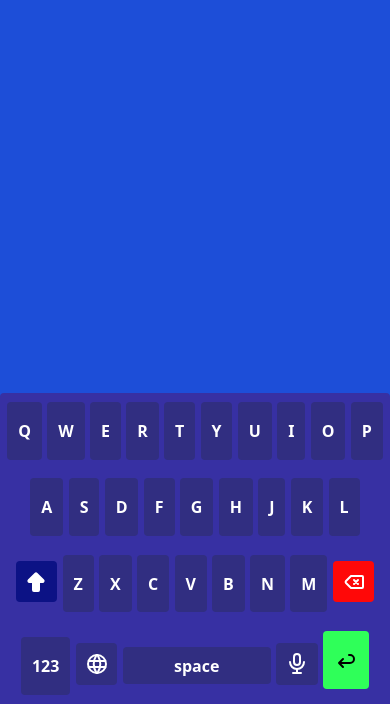
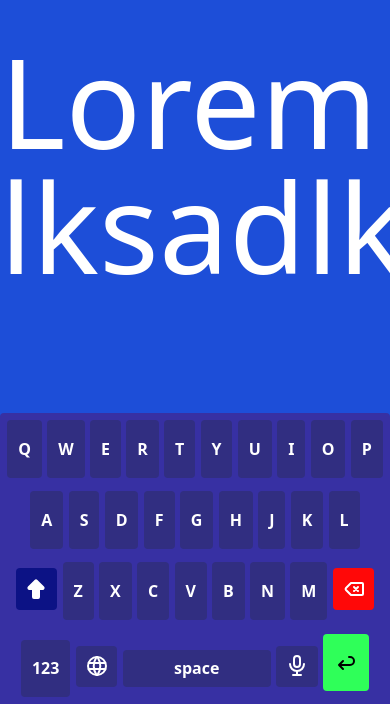
Before and after one commit to captainkapnap/kapericom, a Next.js app: page /portfolio/components/keyboard in a window 390 px wide. Shown: the part 140-844 px from the top of the page. Built offline with nearby package versions, Linux system fonts and the light colour scheme.

Commit message:
input area shows up

```diff
--- a/src/pages/portfolio/components/keyboard.tsx
+++ b/src/pages/portfolio/components/keyboard.tsx
@@ -1,4 +1,4 @@
-import { useState, MouseEvent } from "react";
+import { useState, MouseEvent, useEffect } from "react";
 import IcT from "~/pages/components/icons";
 
 type RowKeys = {
@@ -181,12 +181,14 @@ const kbKeys: RowKeys = {
 function ICodeThis() {
     // ================ STATE ================
     const [keyboardState, setKeyboardState] = useState<number>(1);
+    const [message, setMessage] = useState<string>('Lorem lksadlk');
+    const [fontSize, setFontSize] = useState<number>(400);
 
     // ================ HELPERS ================
     function CreateKeys() {
 
         return (
-            <div className='flex flex-col justify-center items-center'>
+            <div className='flex flex-col justify-center items-center shrink-0'>
                 <div className='h-1/4' id="kbRow1">
                     {/* 10 keys */}
                     {Array.from({ length: 10 }).map((_, idx) => {
@@ -194,7 +196,7 @@ function ICodeThis() {
                         const keyValue = rowKeys?.[idx];
                         if (keyValue === undefined) return <></>
                         return (
-                            <button onClick={(e) => handleKeyboard(e.currentTarget.id, keyValue)} className='text-white bg-indigo-900 rounded font-semibold hover:bg-indigo-500 kbButton' key={idx}  id={`kbButton-${idx}`} >
+                            <button onClick={(e) => handleKeyboard(e.currentTarget.id, keyValue)} className='text-white bg-indigo-900 rounded font-semibold sm:hover:bg-indigo-500 kbButton' key={idx}  id={`kbButton-${idx}`} >
                                 {keyValue}
                             </button>
                         )
@@ -208,7 +210,7 @@ function ICodeThis() {
                         const keyValue = rowKeys?.[idx];
                         if (keyValue === undefined) return <></>
                         return (
-                            <button onClick={(e) => handleKeyboard(e.currentTarget.id, keyValue)} className='text-white bg-indigo-900 rounded font-semibold hover:bg-indigo-500 kbButton' key={idx + 10}  id={`kbButton-${idx + 10}`} >
+                            <button onClick={(e) => handleKeyboard(e.currentTarget.id, keyValue)} className='text-white bg-indigo-900 rounded font-semibold sm:hover:bg-indigo-500 kbButton' key={idx + 10}  id={`kbButton-${idx + 10}`} >
                                 {keyValue}
                             </button>
                         )
@@ -223,7 +225,7 @@ function ICodeThis() {
                         const keyValue = rowKeys?.[idx];
                         if (keyValue === undefined) return <></>
                         return (
-                            <button onClick={(e) => handleKeyboard(e.currentTarget.id, keyValue)} className='text-white bg-indigo-900 rounded font-semibold hover:bg-indigo-500 kbButton' key={idx + 10 + 9}  id={`kbButton-${idx + 10 + 9}`} >
+                            <button onClick={(e) => handleKeyboard(e.currentTarget.id, keyValue)} className='text-white bg-indigo-900 rounded font-semibold sm:hover:bg-indigo-500 kbButton' key={idx + 10 + 9}  id={`kbButton-${idx + 10 + 9}`} >
                                 {keyValue}
                             </button>
                         )
@@ -237,7 +239,7 @@ function ICodeThis() {
                         const keyValue = rowKeys?.[idx];
                         if (keyValue === undefined) return <></>
                         return (
-                            <button onClick={(e) => handleKeyboard(e.currentTarget.id, keyValue)} className='text-white bg-indigo-900 rounded font-semibold hover:bg-indigo-500 kbButton' key={idx + 10 + 9 + 9}  id={`kbButton-${idx + 10 + 9 + 9}`} >
+                            <button onClick={(e) => handleKeyboard(e.currentTarget.id, keyValue)} className='text-white bg-indigo-900 rounded font-semibold sm:hover:bg-indigo-500 kbButton' key={idx + 10 + 9 + 9}  id={`kbButton-${idx + 10 + 9 + 9}`} >
                                 {keyValue}
                             </button>
                         )
@@ -263,16 +265,26 @@ function ICodeThis() {
 
         console.log(kbKeysIndex[kbButtonId], kbText)
 
+        if (kbText === 'space') {
+            kbText = ' '
+        }
+        setMessage(message + kbText)
+
     }
     // ================ LIFECYCLE ================
-
+    useEffect(() => {
+        setFontSize(message.length > 0 ? Math.max(20, 200 - (message.length + 2) * 5) :  100)
+    }, [message])
 
     // ================ RETURN ================
     return (
       <div id="toggleDarkDiv" className="dark">
-        <div id="bodyDiv" className="bg-blue-700 flex justify-center items-end min-h-screen">
+        <div id="bodyDiv" className="bg-blue-700 flex justify-center items-end max-h-screen min-h-screen overflow-hidden">
             <div className='w-full' id="kbWrapper">
-                <div className='bg-indigo-800 rounded-t flex justify-center items-center' id="kbContainer">
+                <div className='text-white flex flex-wrap max-w-full' style={{ fontSize: `${fontSize}px`}} id="kbInputArea">
+                    <p className='break-words hyphens-auto'>{message}</p>
+                </div>
+                <div className=' bg-indigo-800 rounded-t flex justify-center items-center' id="kbContainer">
                     <CreateKeys />
                 </div>
             </div>
--- a/src/styles/app.css
+++ b/src/styles/app.css
@@ -270,7 +270,7 @@ p {
     --kb-padding-x: clamp(0.45em, 2.8vw, 4em);
     --kb-padding-y: clamp(1vh, 2vh, 2.5vh);
     --kb-margin-x: clamp(0.12em, 0.7vw, 1em);
-    --kb-margin-y: clamp(0.4em, 1.1vh, 1.5em);
+    --kb-margin-y: clamp(0.4em, 0.8vh, 1.5em);
     --kb-fontsize: clamp(2rem, 2vw, 3rem);
     --kb-padding-ict: clamp(0.3em, 0.55em, 0.65em);
     --kb-transform-ict: clamp(-2px, 0.1vh + 20px ,4px);
@@ -349,3 +349,8 @@ p {
     background-color: rgb(47, 255, 89);
     color: black;
 }
+#kbInputArea {
+    /* font-size: clamp(0.4rem, 9vw + 1rem, 6rem); */
+    line-height: 1;
+    width: fit-content;
+}
```
